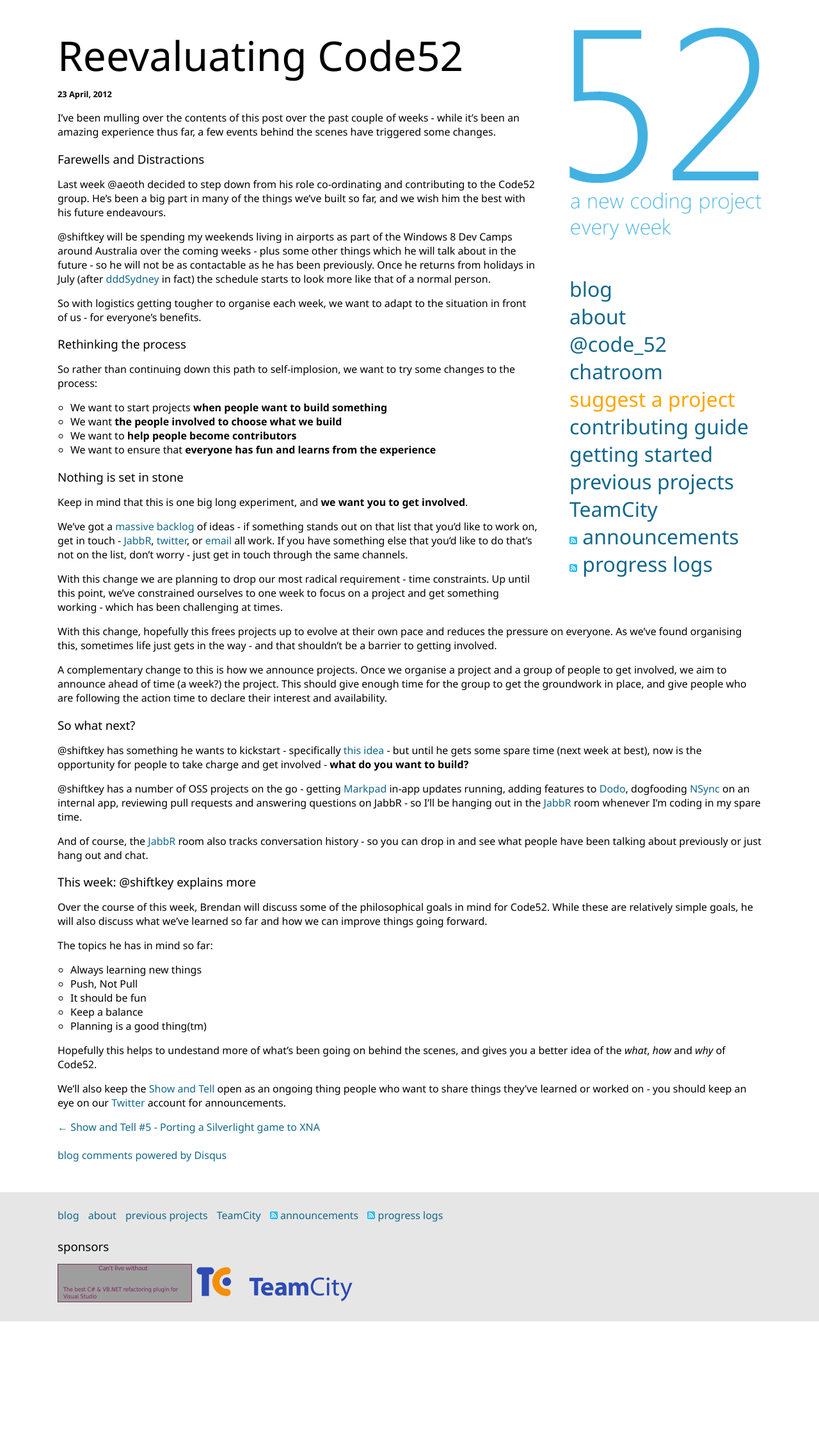
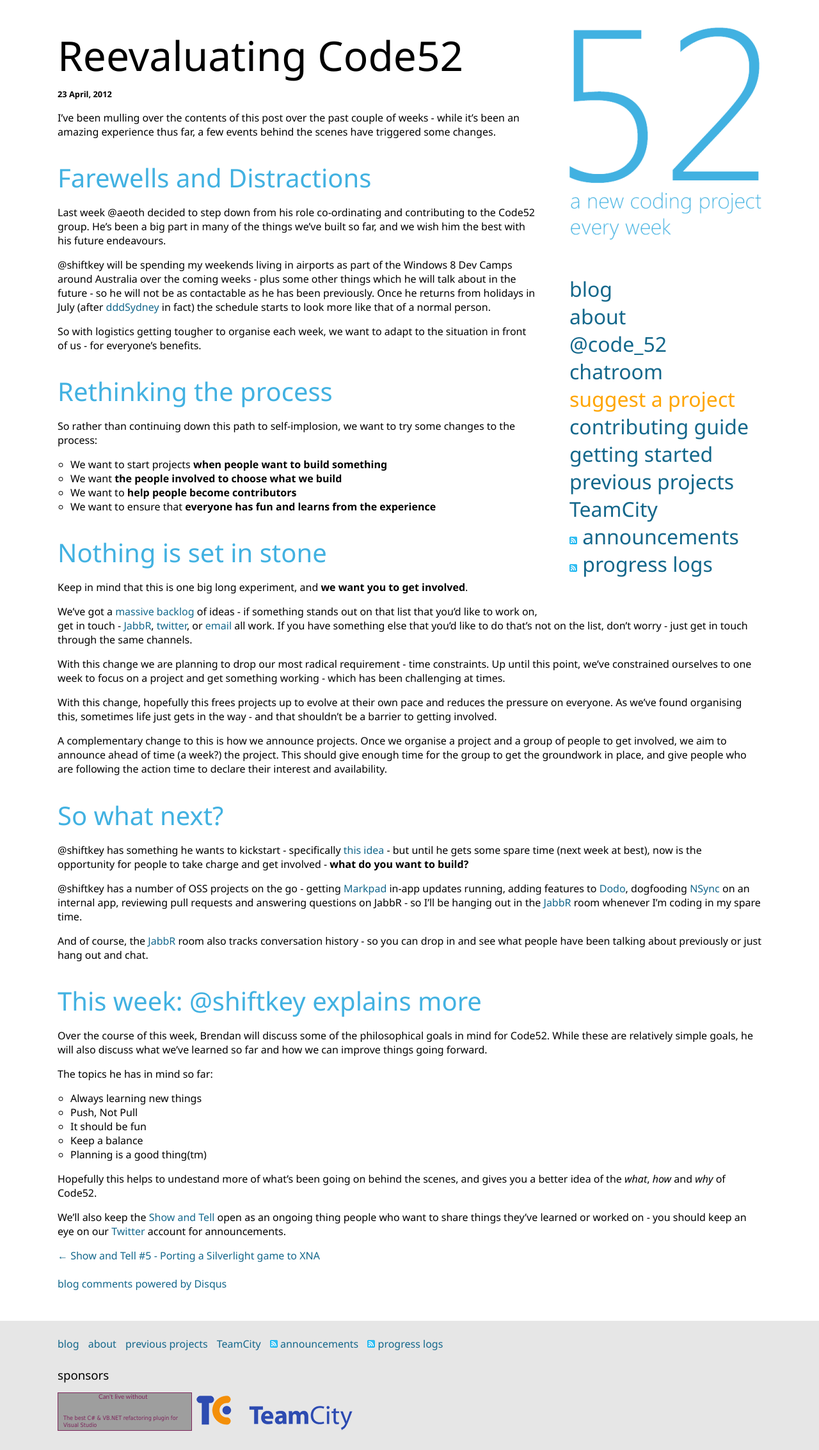
Before and after one commit to Code52/code52.github.com, a Jekyll site: the page built from _posts/2012-04-25-re-evaluating-code52.md, in a window 1280 px wide. Shown: the whole page at 64% size. Built offline with Jekyll 4.4.1, drawn with Linux system fonts in a browser that asks for light colours; Markdown is read by kramdown in place of the engine named in the settings; comment, search, counter and statistics services are not loaded; before the commit the page ends 2066 px from its top, so only the background shows below that; grey boxes are pictures that could not be loaded.

Commit message:
changing to H2 tags

```diff
--- a/_posts/2012-04-25-re-evaluating-code52.md
+++ b/_posts/2012-04-25-re-evaluating-code52.md
@@ -9,7 +9,7 @@
 
 I've been mulling over the contents of this post over the past couple of weeks - while it's been an amazing experience thus far, a few events behind the scenes have triggered some changes.
 
-### Farewells and Distractions
+## Farewells and Distractions
 
 Last week @aeoth decided to step down from his role co-ordinating and contributing to the Code52 group. He's been a big part in many of the things we've built so far, and we wish him the best with his future endeavours.
 
@@ -17,7 +17,7 @@
 
 So with logistics getting tougher to organise each week, we want to adapt to the situation in front of us - for everyone's benefits.
 
-### Rethinking the process
+## Rethinking the process
 
 So rather than continuing down this path to self-implosion, we want to try some changes to the process:
 
@@ -26,7 +26,7 @@
  - We want to **help people become contributors**
  - We want to ensure that **everyone has fun and learns from the experience**
 
-### Nothing is set in stone
+## Nothing is set in stone
 
 Keep in mind that this is one big long experiment, and **we want you to get involved**.
 
@@ -38,7 +38,7 @@
 
 A complementary change to this is how we announce projects. Once we organise a project and a group of people to get involved, we aim to announce ahead of time (a week?) the project. This should give enough time for the group to get the groundwork in place, and give people who are following the action time to declare their interest and availability.
 
-### So what next?
+## So what next?
 
 @shiftkey has something he wants to kickstart - specifically [this idea](https://code52.uservoice.com/forums/143105-code-52/suggestions/2730885-git-heat-map-generator) - but until he gets some spare time (next week at best), now is the opportunity for people to take charge and get involved - **what do you want to build?**
 
@@ -46,7 +46,7 @@
 
 And of course, the [JabbR](http://jabbr.net/#/rooms/code52) room also tracks conversation history - so you can drop in and see what people have been talking about previously or just hang out and chat.
 
-### This week: @shiftkey explains more
+## This week: @shiftkey explains more
 
 Over the course of this week, Brendan will discuss some of the philosophical goals in mind for Code52. While these are relatively simple goals, he will also discuss what we've learned so far and how we can improve things going forward.
 
```
